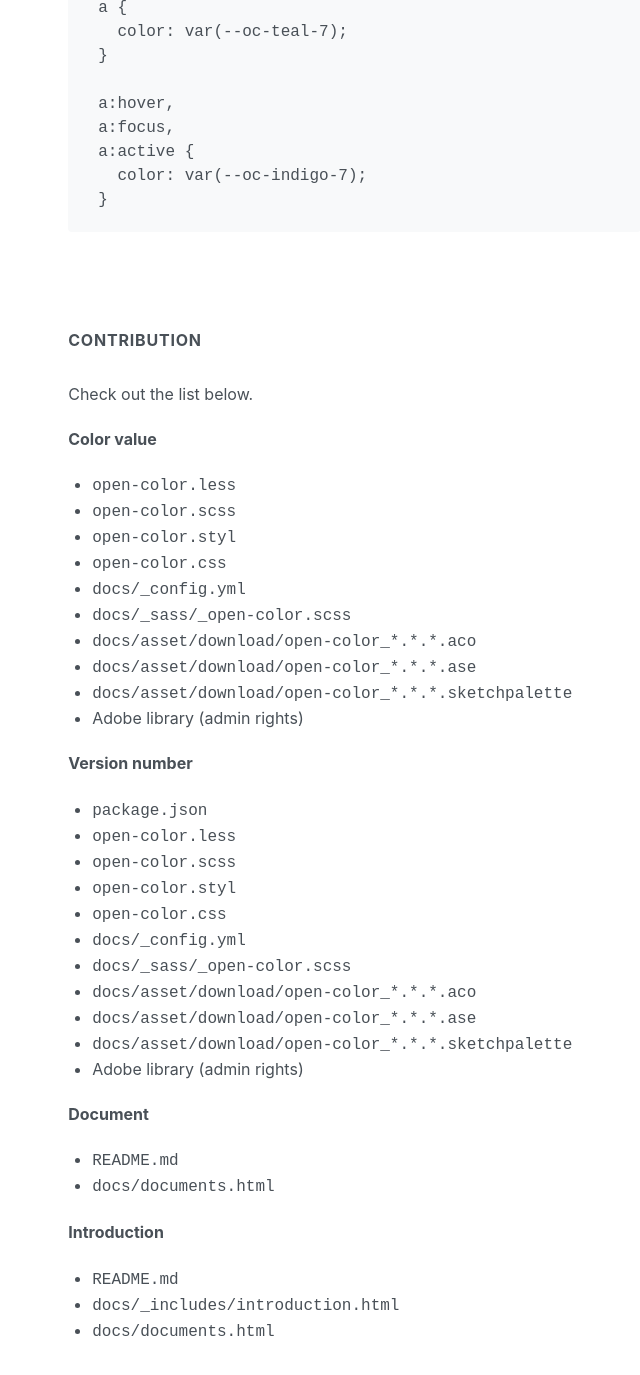
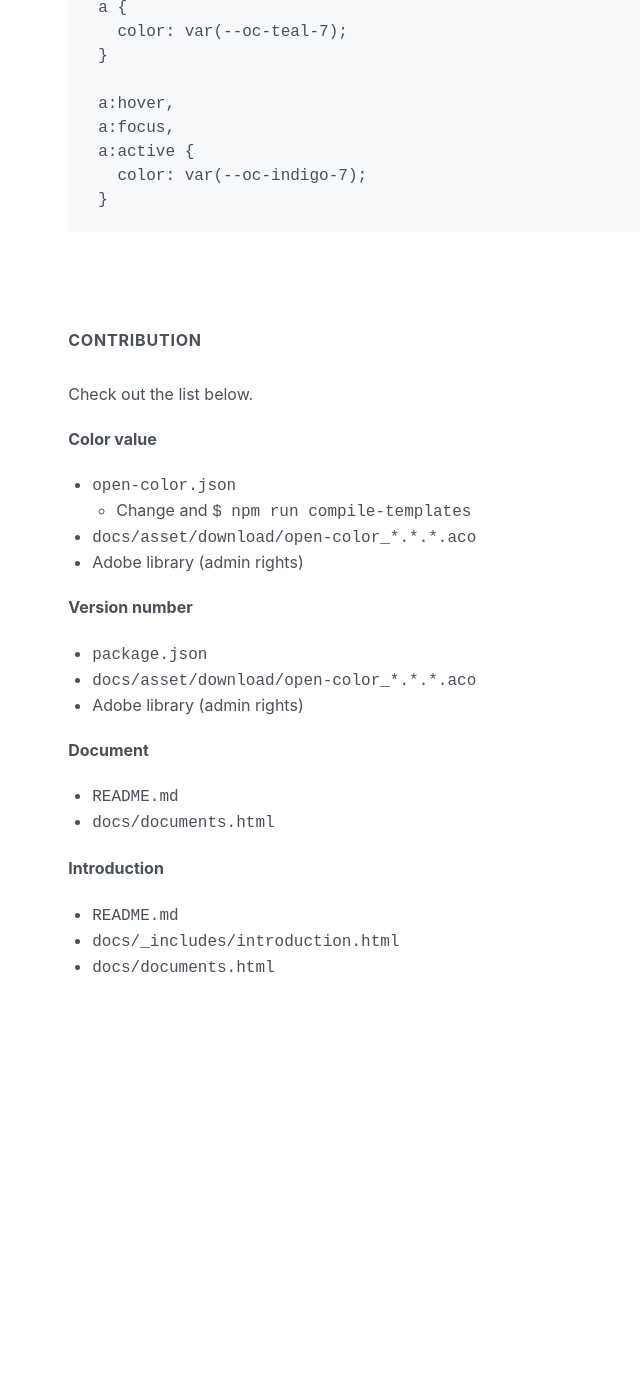
Before and after one commit to yeun/open-color, a Jekyll site: the page built from docs/documents.html, in a window 1280 px wide and 1400 px high, scrolled down 3401 px. Shown: the top 1375 px of the window, without its empty margins (303-943 px from the left). Built offline with Jekyll 4.4.1, drawn with Linux system fonts in a browser that asks for light colours; nearby versions of some CDN libraries; library files that are not in the unit come from our copies; after the commit the page ends 4437 px from its top, so only the background shows below that.

Commit message:
Updated README

```diff
--- a/docs/documents.html
+++ b/docs/documents.html
@@ -127,29 +127,18 @@ a:active {
     <p>Check out the list below.</p>
     <h4 class="docs-subtitle">Color value</h4>
     <ul>
-      <li><code>open-color.less</code></li>
-      <li><code>open-color.scss</code></li>
-      <li><code>open-color.styl</code></li>
-      <li><code>open-color.css</code></li>
-      <li><code>docs/_config.yml</code></li>
-      <li><code>docs/_sass/_open-color.scss</code></li>
+      <li><code>open-color.json</code>
+        <ul>
+          <li>Change and <code>$ npm run compile-templates</code></li>
+        </ul>
+      </li>
       <li><code>docs/asset/download/open-color_*.*.*.aco</code></li>
-      <li><code>docs/asset/download/open-color_*.*.*.ase</code></li>
-      <li><code>docs/asset/download/open-color_*.*.*.sketchpalette</code></li>
       <li>Adobe library (admin rights)</li>
     </ul>
     <h4 class="docs-subtitle">Version number</h4>
     <ul>
       <li><code>package.json</code></li>
-      <li><code>open-color.less</code></li>
-      <li><code>open-color.scss</code></li>
-      <li><code>open-color.styl</code></li>
-      <li><code>open-color.css</code></li>
-      <li><code>docs/_config.yml</code></li>
-      <li><code>docs/_sass/_open-color.scss</code></li>
       <li><code>docs/asset/download/open-color_*.*.*.aco</code></li>
-      <li><code>docs/asset/download/open-color_*.*.*.ase</code></li>
-      <li><code>docs/asset/download/open-color_*.*.*.sketchpalette</code></li>
       <li>Adobe library (admin rights)</li>
     </ul>
     <h4 class="docs-subtitle">Document</h4>
```
Also changed, not shown: README.md.
